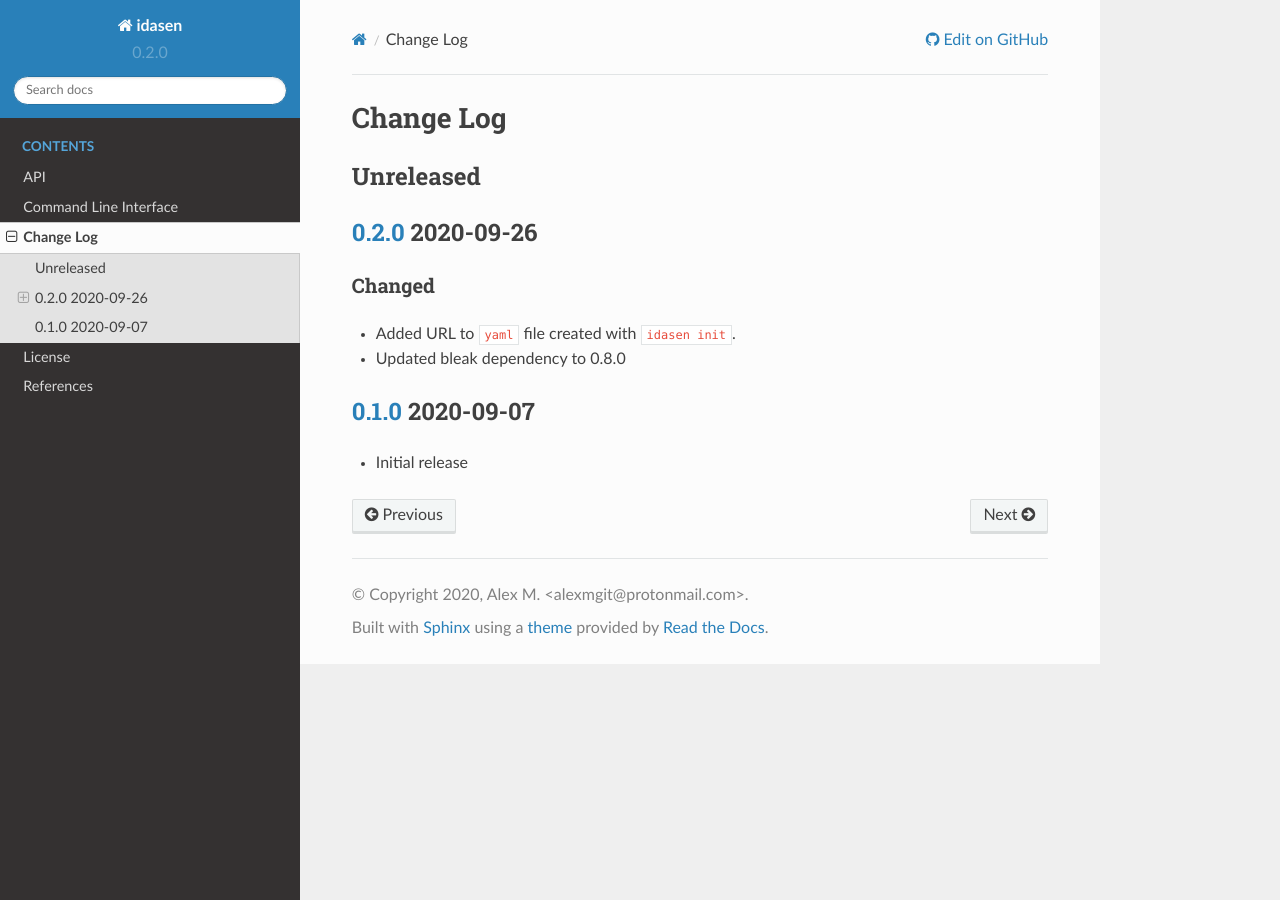
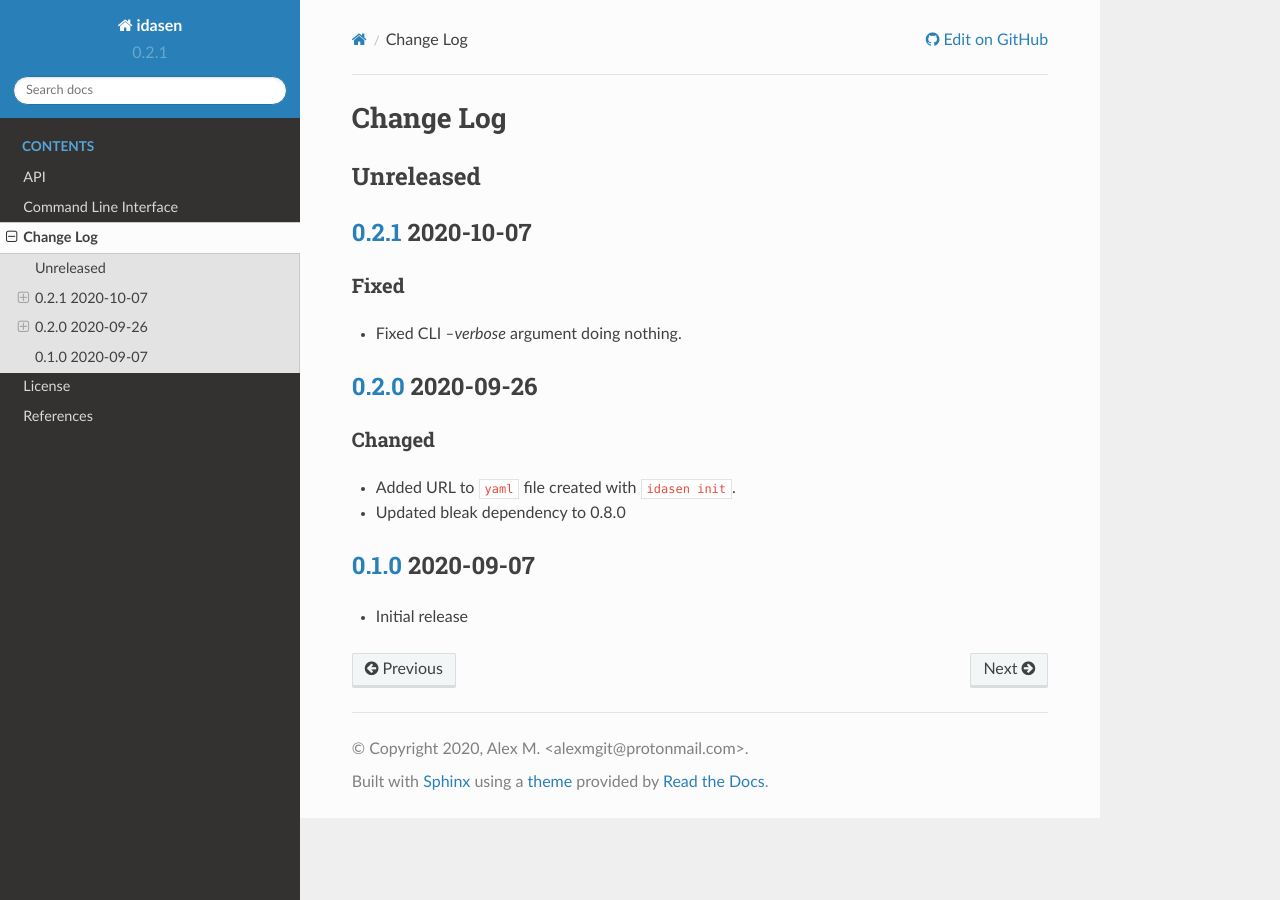
Before and after one commit to newAM/idasen, a Sphinx documentation site: the page built from docs/changelog.rst, in a window 1280 px wide. Built offline with Sphinx 7.4.7 and the Read the Docs theme 2.0.0, drawn with Linux system fonts in a browser that asks for light colours.

Commit message:
Fixed bug with --verbose argument not working.

```diff
--- a/docs/changelog.rst
+++ b/docs/changelog.rst
@@ -3,6 +3,13 @@
 
 Unreleased
 **********
+
+`0.2.1`_ 2020-10-07
+*******************
+
+Fixed
+=====
+- Fixed CLI `--verbose` argument doing nothing.
 
 `0.2.0`_ 2020-09-26
 *******************
@@ -16,5 +23,6 @@
 *******************
 - Initial release
 
+.. _0.2.1: https://github.com/newAM/idasen/releases/tag/v0.2.1
 .. _0.2.0: https://github.com/newAM/idasen/releases/tag/v0.2.0
 .. _0.1.0: https://github.com/newAM/idasen/releases/tag/v0.1.0
--- a/pyproject.toml
+++ b/pyproject.toml
@@ -6,7 +6,7 @@
 name = "idasen"
 description = "ikea IDÅSEN desk API and CLI."
 authors = ["Alex M. <alexmgit@protonmail.com>"]
-version = "0.2.0"
+version = "0.2.1"
 license = "MIT"
 readme = "README.rst"
 repository = "https://github.com/newAM/idasen"
```
Also changed, not shown: 1 other file.
